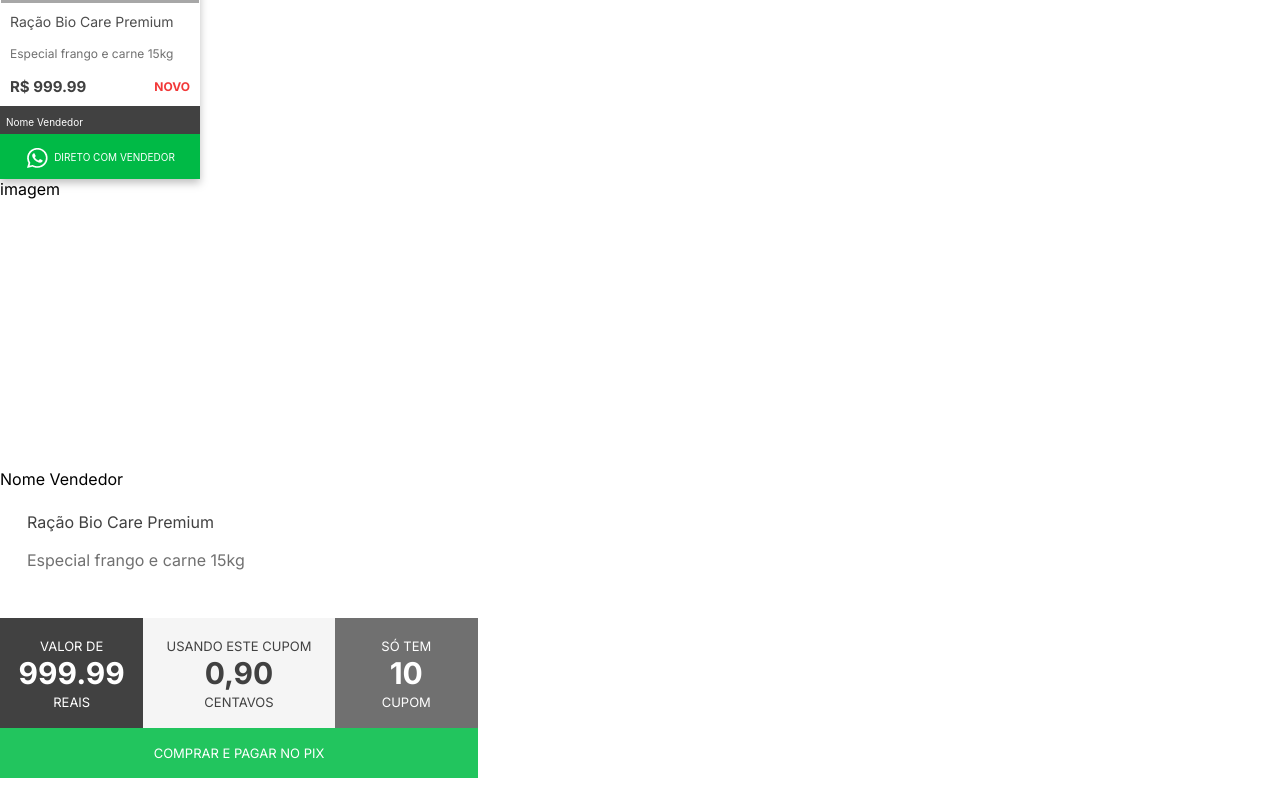
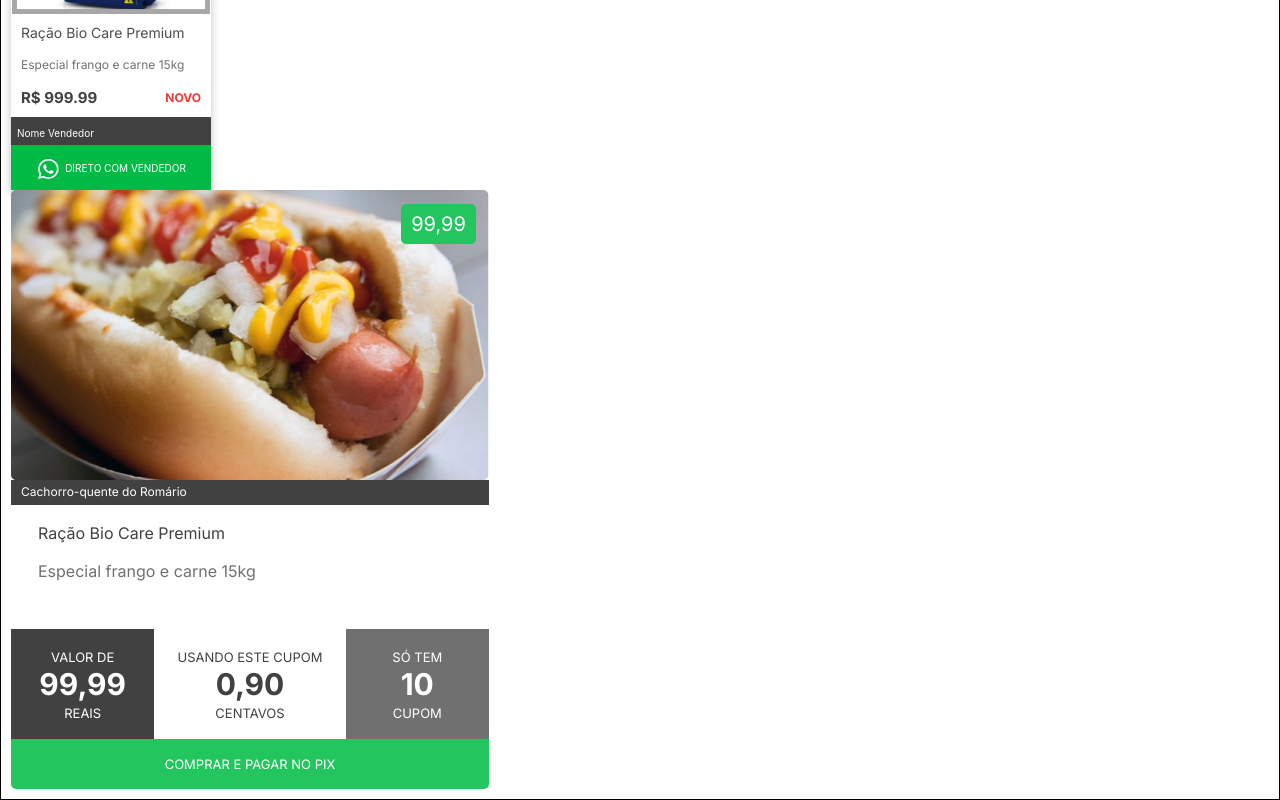
Before and after one commit to alanrente/vale-centavos, a React (Create React App) app: page / in a window 1280 px wide. Shown: the part 363-1163 px from the top of the page. Before the commit the page ends 1141 px from the top, so only its background shows below. Built offline with nearby package versions, Linux system fonts and the light colour scheme.

Commit message:
feat: card cupom finalizado

```diff
--- a/src/App.tsx
+++ b/src/App.tsx
@@ -8,7 +8,11 @@ import CardCupom from "./components/CardCupom";
 function App() {
   const pngs = usePngs();
   const Home = () => (
-    <div className="home-page">
+    <div className="home-page" style={{
+      height: "90%",
+      border: "1px solid black",
+      padding: "10px",
+    }}>
       <div
         className="icons-container"
         style={{
@@ -48,12 +52,12 @@ function App() {
       />
 
       <CardCupom
-        imagem="imagem"
-        nome="Nome Vendedor"
+        imagem={require("./icons/png/HotDog.png")}
+        nome="Cachorro-quente do Romário"
         descriptions={{
           descricao: "Especial frango e carne 15kg",
           titulo: "Ração Bio Care Premium",
-          valor: "999.99",
+          valor: "99,99",
           valorCupom: "0,90",
           qtdCupom: "10",
           condição: "NOVO",
--- a/src/components/CardCupom.tsx
+++ b/src/components/CardCupom.tsx
@@ -1,17 +1,72 @@
+import React from "react";
+
 export default function CardCupom({
   imagem,
   descriptions,
   nome,
 }: {
-  imagem: string;
+  imagem: any;
   nome: string;
   descriptions?: any;
 }) {
+  const background: {
+    black: React.CSSProperties;
+    silver: React.CSSProperties;
+    white: React.CSSProperties;
+    green: React.CSSProperties;
+  } = {
+    black: {
+      backgroundColor: "#414141",
+    },
+    silver: {
+      backgroundColor: "#707070",
+    },
+    white: {
+      backgroundColor: "#FFFFFF",
+    },
+    green: {
+      backgroundColor: "#22C55E",
+    },
+  };
+
+  const fontColor: {
+    white: React.CSSProperties;
+    black: React.CSSProperties;
+    silver: React.CSSProperties;
+  } = {
+    white: {
+      color: "#FFFFFF",
+    },
+    black: {
+      color: "#414141",
+    },
+    silver: {
+      color: "#707070",
+    },
+  };
+
   const baseStyle: React.CSSProperties = {
     display: "flex",
     flexDirection: "column",
     width: "478px",
     fontFamily: "Inter",
+    borderRadius: 5,
+    ...background.white,
+  };
+
+  const precoFlutuante: React.CSSProperties = {
+    fontSize: 20,
+    width: 75,
+    height: 40,
+    position: "absolute",
+    display: "flex",
+    alignItems: "center",
+    justifyContent: "center",
+    top: 14,
+    right: 13,
+    borderRadius: 5,
+    ...fontColor.white,
+    ...background.green,
   };
 
   const childrenBaseStyle: React.CSSProperties = {
@@ -25,18 +80,6 @@ export default function CardCupom({
     justifyContent: "center",
   };
 
-  const colorWhite: React.CSSProperties = {
-    color: "#FFFFFF",
-  };
-
-  const colorBlack: React.CSSProperties = {
-    color: "#414141",
-  };
-
-  const colorSilver: React.CSSProperties = {
-    color: "#707070",
-  };
-
   const spanValorStyle: React.CSSProperties = {
     fontSize: 13,
   };
@@ -48,13 +91,28 @@ export default function CardCupom({
 
   return (
     <div style={baseStyle}>
-      <div style={{ ...childrenBaseStyle, height: 290 }}>{imagem}</div>
-      <div style={{ ...childrenBaseStyle, height: 25 }}>{nome}</div>
+      <div style={{ ...childrenBaseStyle, height: 290, position: "relative" }}>
+        <div style={precoFlutuante}>
+          <span>{descriptions.valor}</span>
+        </div>
+        <img src={imagem} style={{ height: "100%", width: "100%" }} />
+      </div>
+      <div
+        style={{
+          ...childrenBaseStyle,
+          ...fontColor.white,
+          ...background.black,
+          height: 25,
+          alignItems: "center",
+        }}
+      >
+        <span style={{ marginLeft: 10, fontSize: 12 }}>{nome}</span>
+      </div>
       <div style={{ ...childrenBaseStyle, height: 124 }}>
-        <div style={{ ...colorBlack, margin: "18px 0 0 27px" }}>
+        <div style={{ ...fontColor.black, margin: "18px 0 0 27px" }}>
           {descriptions.titulo}
         </div>
-        <div style={{ ...colorSilver, margin: "18px 0 0 27px" }}>
+        <div style={{ ...fontColor.silver, margin: "18px 0 0 27px" }}>
           {descriptions.descricao}
         </div>
       </div>
@@ -68,10 +126,10 @@ export default function CardCupom({
       >
         <div
           style={{
-            ...colorWhite,
+            ...fontColor.white,
             ...divValorStyle,
+            ...background.black,
             width: "30%",
-            backgroundColor: "#414141",
           }}
         >
           <div>
@@ -86,8 +144,8 @@ export default function CardCupom({
           style={{
             ...divValorStyle,
             width: "40%",
-            ...colorBlack,
-            backgroundColor: "#F5F5F5",
+            ...background.white,
+            ...fontColor.black,
           }}
         >
           <div>
@@ -101,9 +159,9 @@ export default function CardCupom({
         <div
           style={{
             width: "30%",
-            ...colorWhite,
+            ...background.silver,
+            ...fontColor.white,
             ...divValorStyle,
-            backgroundColor: "#707070",
           }}
         >
           <div>
@@ -118,13 +176,14 @@ export default function CardCupom({
       <div
         style={{
           ...childrenBaseStyle,
-          ...colorWhite,
+          ...fontColor.white,
+          ...background.green,
           height: 50,
-          backgroundColor: "#22C55E",
           fontSize: 13,
           display: "flex",
           alignItems: "center",
           justifyContent: "center",
+          borderRadius: "0 0 5px 5px",
         }}
       >
         COMPRAR E PAGAR NO PIX
```
Also changed, not shown: src/icons/png/HotDog.png (added).
